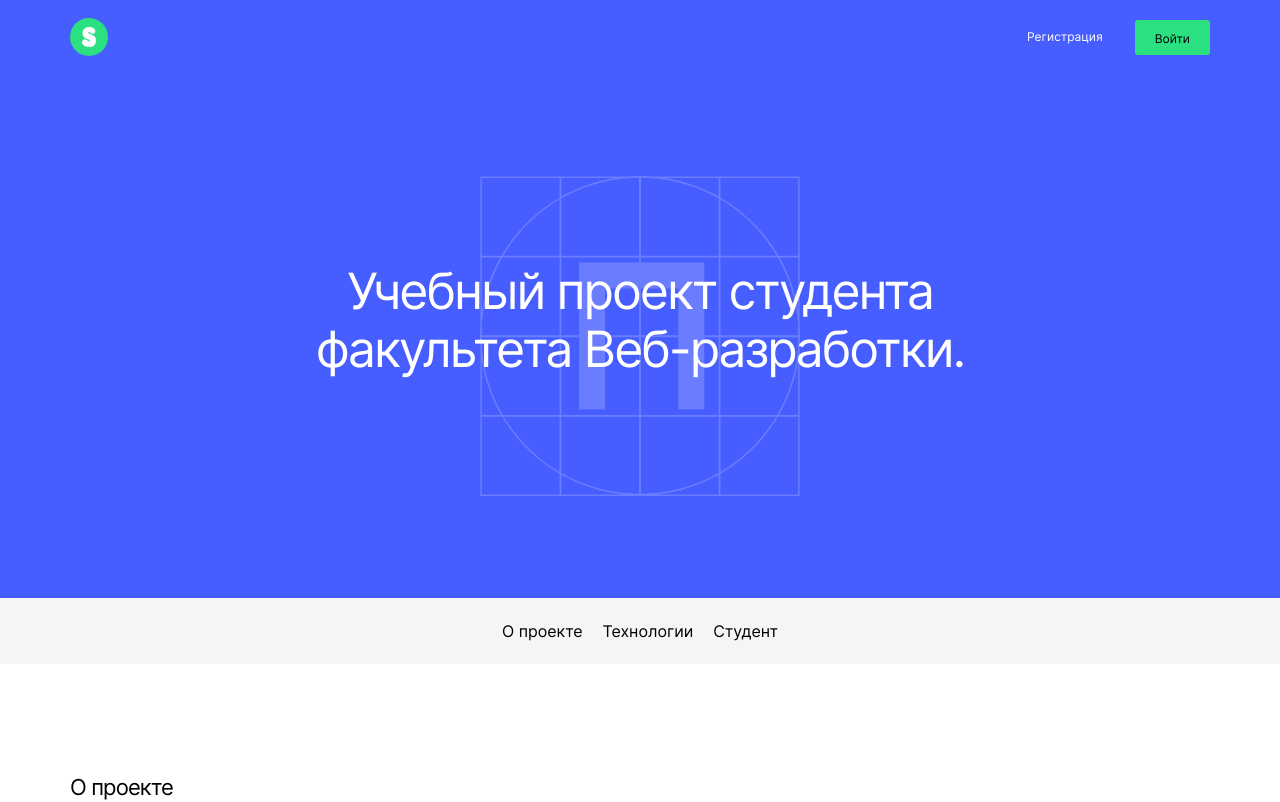
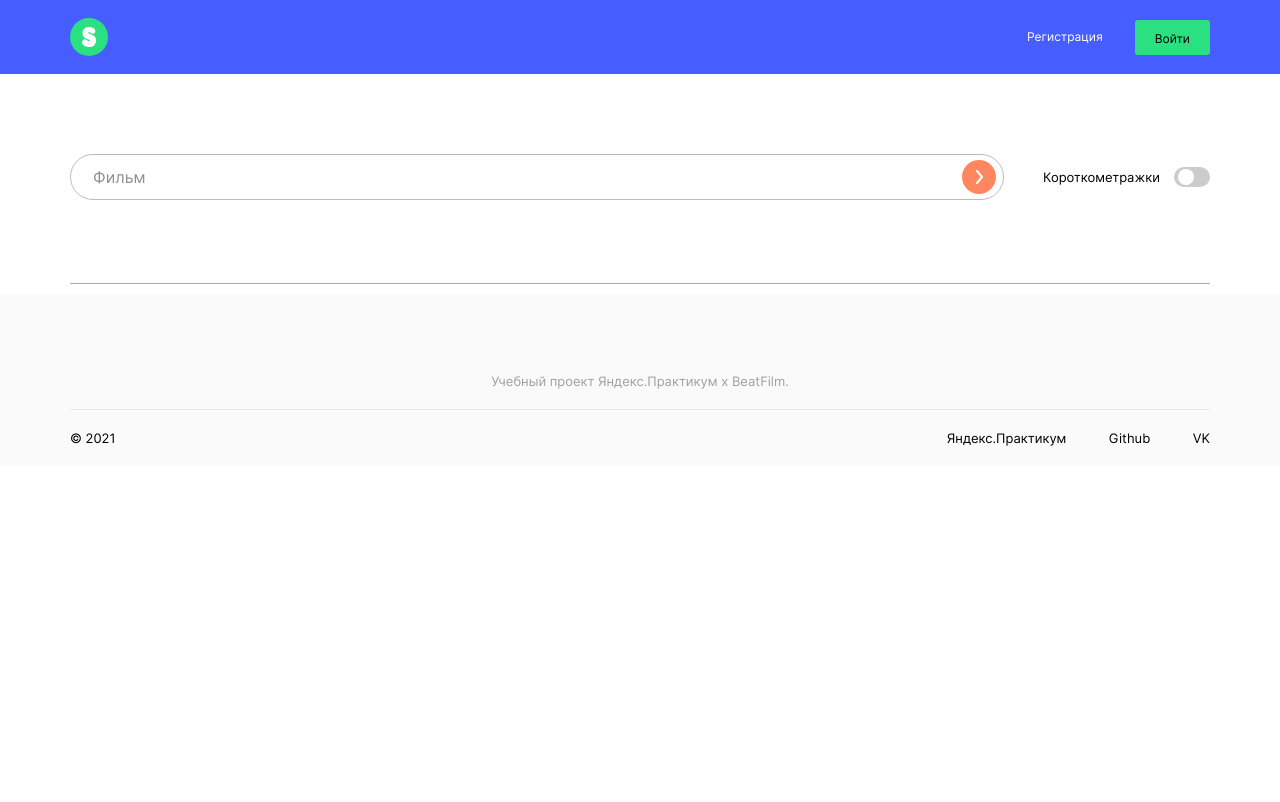
Before and after one commit to qwewerqwewer1/movies-explorer-frontend, a React (Create React App) app: page / in a window 1280 px wide. Shown: the top 802 px of the page. Built offline with nearby package versions, Linux system fonts and the light colour scheme.

Commit message:
add SearchForm

```diff
--- a/src/components/App/App.js
+++ b/src/components/App/App.js
@@ -1,22 +1,11 @@
 import './App.css';
-import HeaderPage from '../HeaderPage/HeaderPage';
-import Promo from '../Promo/Promo';
-import NavTab from '../NavTab/NavTab';
-import AboutProject from '../AboutProject/AboutProject';
-import Techs from '../Techs/Techs';
-import AboutMe from '../AboutMe/AboutMe';
-import FooterPage from '../FooterPage/FooterPage'
+import Main from '../Main/Main';
+
 
 function App() {
   return (
     <div className="page">
-      <HeaderPage />
-      <Promo />
-      <NavTab />
-      <AboutProject />
-      <Techs />
-      <AboutMe />
-      <FooterPage />
+      <Main />
     </div>
   );
 }
--- a/src/components/FooterPage/FooterPage.jsx
+++ b/src/components/FooterPage/FooterPage.jsx
@@ -10,7 +10,7 @@ export default function FooterPage() {
         <div className="footer-page__container_links">
           <a className="footer-page__container_link" href="http://localhost:3000">Яндекс.Практикум</a>
           <a className="footer-page__container_link" href="http://localhost:3000">Github</a>
-          <a className="footer-page__container_link" href="http://localhost:3000">Facebook</a>
+          <a className="footer-page__container_link" href="http://localhost:3000">VK</a>
         </div>
       </div>
     </section>
--- a/src/components/Main/Main.jsx
+++ b/src/components/Main/Main.jsx
@@ -1,9 +1,26 @@
 import React from 'react'
+import HeaderPage from '../HeaderPage/HeaderPage';
+// import Promo from '../Promo/Promo';
+// import NavTab from '../NavTab/NavTab';
+// import AboutProject from '../AboutProject/AboutProject';
+// import Techs from '../Techs/Techs';
+// import AboutMe from '../AboutMe/AboutMe';
+import FooterPage from '../FooterPage/FooterPage'
+// import Portfolio from '../Portfolio/Portfolio'
+import SearchForm from '../SearchForm/SearchForm'
 
 export default function Main() {
   return (
-    <div>
-
-    </div>
+    <>
+      <HeaderPage />
+      {/* <Promo />
+      <NavTab />
+      <AboutProject />
+      <Techs />
+      <AboutMe/>
+      <Portfolio /> */}
+      <SearchForm />
+      <FooterPage />
+    </>
   )
 }
--- a/src/components/Portfolio/Portfolio.jsx
+++ b/src/components/Portfolio/Portfolio.jsx
@@ -1,9 +1,11 @@
 import React from 'react'
+import './Portfolio.css'
+
 
 export default function Portfolio() {
   return (
-    <div>
+    <section>
 
-    </div>
+    </section>
   )
 }
--- a/src/components/SearchForm/SearchForm.css
+++ b/src/components/SearchForm/SearchForm.css
@@ -0,0 +1,112 @@
+.search-form {
+  padding: 80px 70px 10px;
+}
+
+.search-form__container {
+  border-bottom: 1px solid #aaaaaa;
+  max-width: 1140px;
+  width: 100%;
+  display: flex;
+  justify-content: space-between;
+  padding-bottom: 83px;
+}
+
+.search-form__container_input {
+  max-width: 932px;
+  width: 100%;
+  border: 1.5px solid #aaaaaa;
+  border-radius: 50px;
+  opacity: 0.8;
+  display: flex;
+  justify-content: space-between;
+  align-items: center;
+}
+
+.search-form__input {
+  border: none;
+  margin-left: 22px;
+  padding: 0;
+  max-width: 850px;
+  width: 100%;
+  height: 44px;
+}
+
+.search-form__input:focus {
+  outline: none;
+}
+
+.search-form__input_link {
+  min-width: 34px;
+  min-height: 34px;
+  border-radius: 50%;
+  background: #ff6838;
+  border: none;
+  padding: 0;
+  margin-right: 7px;
+  cursor: pointer;
+  background-image: url(../../images/orange__arrow.svg);
+  background-repeat: no-repeat;
+  background-position: center;
+}
+
+.search-form__checkbox {
+  display: flex;
+  justify-content: space-between;
+  align-items: center;
+  max-width: 167px;
+  width: 100%;
+}
+
+.search-form__checkbox_text {
+  font-size: 13px;
+  line-height: 18px;
+  margin: 0;
+}
+
+.search-form__checkbox_original {
+  display: none;
+}
+
+.search-form__switch {
+  position: relative;
+  width: 36px;
+  height: 20px;
+  border-radius: 50%;
+}
+
+.search-form__slider {
+  position: absolute;
+  cursor: pointer;
+  top: 0;
+  left: 0;
+  right: 0;
+  bottom: 0;
+  background-color: #ccc;
+  -webkit-transition: 0.4s;
+  transition: 0.4s;
+  border-radius: 20px;
+}
+
+.search-form__slider:before {
+  position: absolute;
+  content: '';
+  height: 16px;
+  width: 16px;
+  left: 4px;
+  bottom: 4px;
+  background-color: white;
+  -webkit-transition: 0.4s;
+  transition: 0.4s;
+  border-radius: 20px;
+  bottom: 2px;
+}
+
+input:checked + .search-form__slider {
+  background: #2be080;
+}
+
+input:checked + .search-form__slider:before {
+  -webkit-transform: translateX(12px);
+  -ms-transform: translateX(12px);
+  transform: translateX(12px);
+}
--- a/src/components/SearchForm/SearchForm.jsx
+++ b/src/components/SearchForm/SearchForm.jsx
@@ -1,9 +1,23 @@
 import React from 'react'
+import './SearchForm.css'
+
 
 export default function SearchForm() {
   return (
-    <div>
-
-    </div>
+    <section className="search-form">
+      <div className="search-form__container">
+      <div className="search-form__container_input">
+        <input className="search-form__input" type="text" placeholder="Фильм" />
+        <a href="http://localhost:3000" className="search-form__input_link"> </a>
+      </div>
+      <div className="search-form__checkbox">
+        <p className="search-form__checkbox_text">Короткометражки</p>
+        <label className="search-form__switch">
+          <input type="checkbox" className="search-form__checkbox_original"/>
+          <span className="search-form__slider round"></span>
+        </label>
+      </div>
+      </div>
+    </section>
   )
 }
```
Also changed, not shown: src/components/Portfolio/Portfolio.css (+36 -0 lines), src/images/orange__arrow.svg (added).
